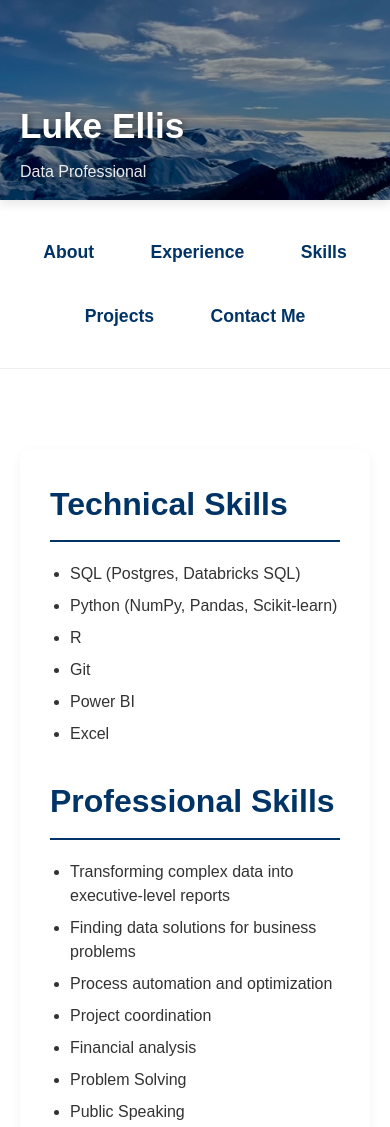
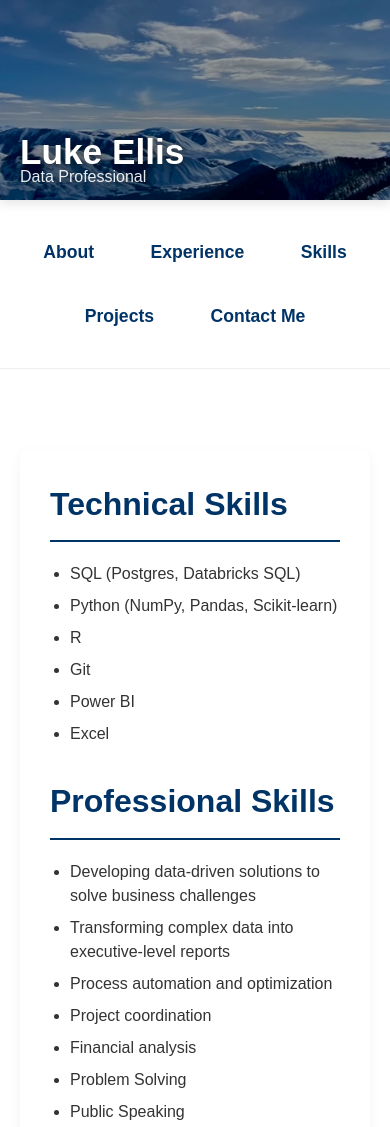
Before and after one commit to LukeEllis5/website_resume, a plain HTML site: page skills.html in a window 390 px wide. Shown: the top 1127 px of the page. Drawn offline with Linux system fonts and the light colour scheme.

Commit message:
Additional changes 2

```diff
--- a/skills.html
+++ b/skills.html
@@ -40,8 +40,10 @@
 
         <div class="skills-category">
           <ul>
+            <li>
+              Developing data-driven solutions to solve business challenges
+            </li>
             <li>Transforming complex data into executive-level reports</li>
-            <li>Finding data solutions for business problems</li>
             <li>Process automation and optimization</li>
             <li>Project coordination</li>
             <li>Financial analysis</li>
--- a/style.css
+++ b/style.css
@@ -177,6 +177,8 @@ footer {
     .header-text h1 {
         font-size: 2.2rem;
         text-align: left;
+        line-height: 1;
+        margin-bottom: 0;
     }
 
     .header-text {
@@ -187,7 +189,7 @@ footer {
     .header-text small {
         display: block;
         margin-left: 0;
-        margin-top: 5px;
+        margin-top: 0;
     }
 }
 
```
Also changed, not shown: index.html (+1 -1 lines).
